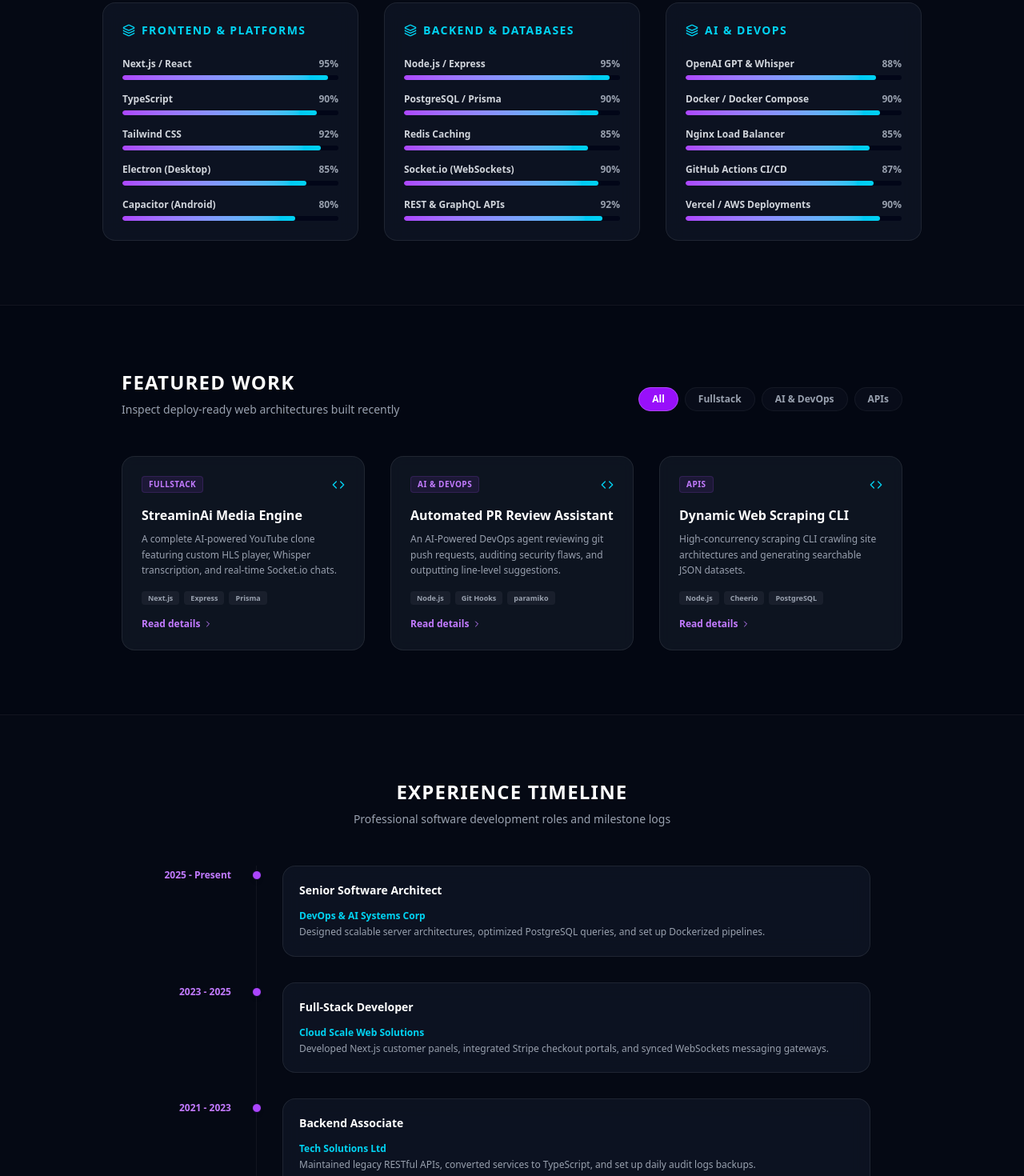
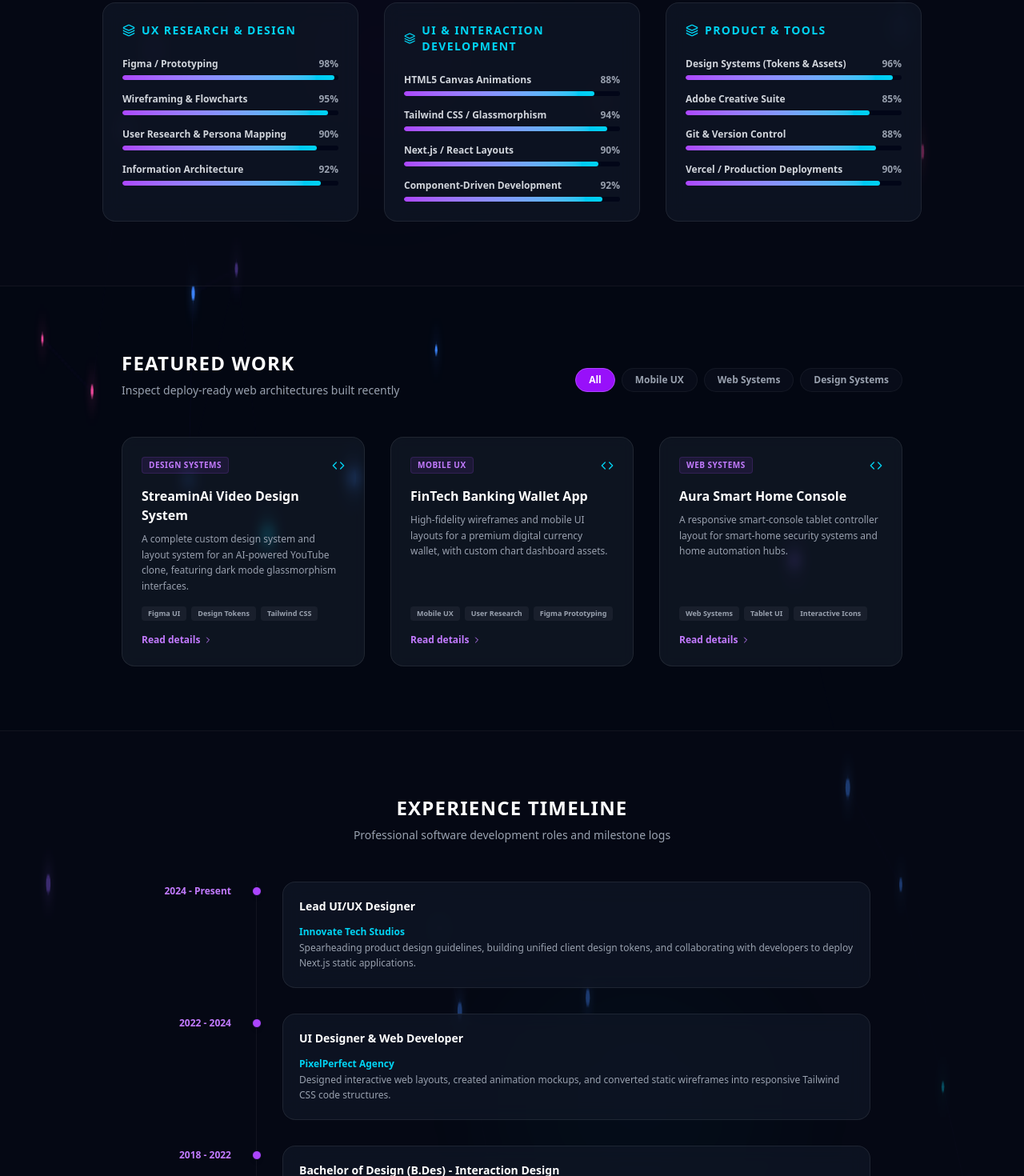
Before and after one commit to nageshmethre/nageshshivajimethre.github.io, a Next.js app: page / in a window 1280 px wide. Shown: the part 920-2390 px from the top of the page at 80% size. Built offline with nearby package versions, Linux system fonts and the light colour scheme.

Commit message:
feat: revamp portfolio to premium UI/UX design with interactive 3D particle canvas and avatar profile picture

```diff
--- a/src/app/page.tsx
+++ b/src/app/page.tsx
@@ -6,6 +6,7 @@ import {
   Send, CheckCircle, Award, Terminal, Calendar, ChevronRight, User
 } from 'lucide-react';
 import { BIOGRAPHY, SKILLS, PROJECTS, TIMELINE, Project } from '../data/portfolioData';
+import InteractiveCanvas from '../components/InteractiveCanvas';
 
 export default function PortfolioPage() {
   const [selectedCategory, setSelectedCategory] = useState<string>('All');
@@ -35,11 +36,14 @@ export default function PortfolioPage() {
   };
 
   return (
-    <div className="min-h-screen bg-[#030712] text-[#f3f4f6] flex flex-col justify-between selection:bg-purple-500/30 selection:text-purple-300">
+    <div className="min-h-screen bg-[#030712] text-[#f3f4f6] flex flex-col justify-between selection:bg-purple-500/30 selection:text-purple-300 relative z-10">
+
+      {/* 3D Orbiting Constellation Canvas */}
+      <InteractiveCanvas />
 
       {/* Glow Backdrops */}
-      <div className="absolute top-1/4 left-1/4 w-80 h-80 bg-purple-600/10 rounded-full blur-3xl -z-10 animate-glow"></div>
-      <div className="absolute bottom-1/4 right-1/4 w-80 h-80 bg-cyan-600/10 rounded-full blur-3xl -z-10 animate-glow" style={{ animationDelay: '3s' }}></div>
+      <div className="absolute top-1/4 left-1/4 w-80 h-80 bg-purple-600/10 rounded-full blur-3xl -z-20 animate-glow"></div>
+      <div className="absolute bottom-1/4 right-1/4 w-80 h-80 bg-cyan-600/10 rounded-full blur-3xl -z-20 animate-glow" style={{ animationDelay: '3s' }}></div>
 
       {/* Header / Nav Bar */}
       <header className="sticky top-0 z-50 w-full glass-panel border-b border-white/5 px-6 py-4 flex items-center justify-between">
@@ -124,8 +128,8 @@ export default function PortfolioPage() {
         <div className="flex justify-center">
           <div className="relative p-1 bg-gradient-to-tr from-purple-500 to-cyan-400 rounded-3xl overflow-hidden shadow-2xl">
             <div className="bg-[#0b0e14] p-6 rounded-[22px] flex flex-col items-center text-center space-y-4 w-72">
-              <div className="p-4 bg-purple-500/10 rounded-full text-purple-400">
-                <User className="h-12 w-12" />
+              <div className="relative w-24 h-24 rounded-full overflow-hidden border-2 border-purple-500/30">
+                <img src="/profile.jpg" className="w-full h-full object-cover" alt="Nagesh Methre Profile" />
               </div>
               <div>
                 <h4 className="font-bold text-white text-lg">{BIOGRAPHY.name}</h4>
@@ -193,7 +197,7 @@ export default function PortfolioPage() {
 
           {/* Categories select tabs */}
           <div className="flex gap-2 overflow-x-auto pb-2">
-            {['All', 'Fullstack', 'AI & DevOps', 'APIs'].map((cat) => (
+            {['All', 'Mobile UX', 'Web Systems', 'Design Systems'].map((cat) => (
               <button
                 key={cat}
                 onClick={() => setSelectedCategory(cat)}
--- /dev/null
+++ b/src/components/InteractiveCanvas.tsx
@@ -0,0 +1,131 @@
+'use client';
+
+import React, { useEffect, useRef } from 'react';
+
+export default function InteractiveCanvas() {
+  const canvasRef = useRef<HTMLCanvasElement | null>(null);
+
+  useEffect(() => {
+    const canvas = canvasRef.current;
+    if (!canvas) return;
+
+    const ctx = canvas.getContext('2d');
+    if (!ctx) return;
+
+    let animationFrameId: number;
+    let width = (canvas.width = window.innerWidth);
+    let height = (canvas.height = window.innerHeight);
+
+    const particles: {
+      x: number;
+      y: number;
+      vx: number;
+      vy: number;
+      radius: number;
+      color: string;
+    }[] = [];
+
+    const colors = ['#8b5cf6', '#06b6d4', '#ec4899', '#3b82f6'];
+
+    // Generate particles with 3D depth illusion (varying radius and velocity)
+    for (let i = 0; i < 45; i++) {
+      const radius = Math.random() * 2 + 1;
+      particles.push({
+        x: Math.random() * width,
+        y: Math.random() * height,
+        vx: (Math.random() - 0.5) * 0.4,
+        vy: (Math.random() - 0.5) * 0.4,
+        radius,
+        color: colors[Math.floor(Math.random() * colors.length)],
+      });
+    }
+
+    const mouse = { x: -1000, y: -1000 };
+
+    const handleMouseMove = (e: MouseEvent) => {
+      mouse.x = e.clientX;
+      mouse.y = e.clientY;
+    };
+
+    const handleMouseLeave = () => {
+      mouse.x = -1000;
+      mouse.y = -1000;
+    };
+
+    const handleResize = () => {
+      if (!canvas) return;
+      width = canvas.width = window.innerWidth;
+      height = canvas.height = window.innerHeight;
+    };
+
+    window.addEventListener('mousemove', handleMouseMove);
+    window.addEventListener('mouseleave', handleMouseLeave);
+    window.addEventListener('resize', handleResize);
+
+    const animate = () => {
+      ctx.clearRect(0, 0, width, height);
+
+      // Draw constellation lines
+      for (let i = 0; i < particles.length; i++) {
+        const p1 = particles[i];
+
+        // Move particle
+        p1.x += p1.vx;
+        p1.y += p1.vy;
+
+        // Bounce on boundaries
+        if (p1.x < 0 || p1.x > width) p1.vx *= -1;
+        if (p1.y < 0 || p1.y > height) p1.vy *= -1;
+
+        // Mouse interaction: attract particles close to mouse
+        const dxMouse = mouse.x - p1.x;
+        const dyMouse = mouse.y - p1.y;
+        const distMouse = Math.sqrt(dxMouse * dxMouse + dyMouse * dyMouse);
+        if (distMouse < 180) {
+          p1.x += dxMouse * 0.01;
+          p1.y += dyMouse * 0.01;
+        }
+
+        // Draw particle
+        ctx.beginPath();
+        ctx.arc(p1.x, p1.y, p1.radius, 0, Math.PI * 2);
+        ctx.fillStyle = p1.color;
+        ctx.shadowBlur = 8;
+        ctx.shadowColor = p1.color;
+        ctx.fill();
+        ctx.shadowBlur = 0; // Reset shadow for line drawings
+
+        // Connect nearby particles
+        for (let j = i + 1; j < particles.length; j++) {
+          const p2 = particles[j];
+          const dx = p1.x - p2.x;
+          const dy = p1.y - p2.y;
+          const dist = Math.sqrt(dx * dx + dy * dy);
+
+          if (dist < 120) {
+            const alpha = (1 - dist / 120) * 0.15;
+            ctx.beginPath();
+            ctx.moveTo(p1.x, p1.y);
+            ctx.lineTo(p2.x, p2.y);
+            ctx.strokeStyle = `rgba(139, 92, 246, ${alpha})`;
+            ctx.lineWidth = 0.5;
+            ctx.stroke();
+          }
+        }
+      }
+
+      animationFrameId = requestAnimationFrame(animate);
+    };
+
+    animate();
+
+    return () => {
+      cancelAnimationFrame(animationFrameId);
+      window.removeEventListener('mousemove', handleMouseMove);
+      window.removeEventListener('mouseleave', handleMouseLeave);
+      window.removeEventListener('resize', handleResize);
+    };
+  }, []);
+
+  return <canvas ref={canvasRef} className="absolute inset-0 w-full h-full pointer-events-none -z-10" />;
+}
--- a/src/data/portfolioData.ts
+++ b/src/data/portfolioData.ts
@@ -5,7 +5,7 @@ export interface Project {
   tags: string[];
   github: string;
   live?: string;
-  category: 'Fullstack' | 'AI & DevOps' | 'APIs';
+  category: 'Mobile UX' | 'Web Systems' | 'Design Systems';
 }
 
 export interface SkillCategory {
@@ -22,8 +22,8 @@ export interface TimelineItem {
 
 export const BIOGRAPHY = {
   name: 'Nagesh Methre',
-  title: 'Senior Full-Stack Engineer & AI Architect',
-  bio: 'Passionate software engineer specializing in building highly scalable web systems, containerized CI/CD pipelines, and deep generative AI integrations. Expert in Next.js, Node.js, and multi-platform native wraps.',
+  title: 'Lead UI/UX Designer & Product Strategist',
+  bio: 'Specializing in crafting human-centered digital experiences. I design interactive wireframes, custom design systems, and responsive layouts that bridge user needs with business goals.',
   socials: {
     github: 'https://github.com/nageshmethre',
     linkedin: 'https://linkedin.com/in/nageshmethre',
@@ -33,82 +33,79 @@ export const BIOGRAPHY = {
 
 export const SKILLS: SkillCategory[] = [
   {
-    category: 'Frontend & Platforms',
+    category: 'UX Research & Design',
     skills: [
-      { name: 'Next.js / React', level: 95 },
-      { name: 'TypeScript', level: 90 },
-      { name: 'Tailwind CSS', level: 92 },
-      { name: 'Electron (Desktop)', level: 85 },
-      { name: 'Capacitor (Android)', level: 80 }
+      { name: 'Figma / Prototyping', level: 98 },
+      { name: 'Wireframing & Flowcharts', level: 95 },
+      { name: 'User Research & Persona Mapping', level: 90 },
+      { name: 'Information Architecture', level: 92 }
     ]
   },
   {
-    category: 'Backend & Databases',
+    category: 'UI & Interaction Development',
     skills: [
-      { name: 'Node.js / Express', level: 95 },
-      { name: 'PostgreSQL / Prisma', level: 90 },
-      { name: 'Redis Caching', level: 85 },
-      { name: 'Socket.io (WebSockets)', level: 90 },
-      { name: 'REST & GraphQL APIs', level: 92 }
+      { name: 'HTML5 Canvas Animations', level: 88 },
+      { name: 'Tailwind CSS / Glassmorphism', level: 94 },
+      { name: 'Next.js / React Layouts', level: 90 },
+      { name: 'Component-Driven Development', level: 92 }
     ]
   },
   {
-    category: 'AI & DevOps',
+    category: 'Product & Tools',
     skills: [
-      { name: 'OpenAI GPT & Whisper', level: 88 },
-      { name: 'Docker / Docker Compose', level: 90 },
-      { name: 'Nginx Load Balancer', level: 85 },
-      { name: 'GitHub Actions CI/CD', level: 87 },
-      { name: 'Vercel / AWS Deployments', level: 90 }
+      { name: 'Design Systems (Tokens & Assets)', level: 96 },
+      { name: 'Adobe Creative Suite', level: 85 },
+      { name: 'Git & Version Control', level: 88 },
+      { name: 'Vercel / Production Deployments', level: 90 }
     ]
   }
 ];
 
 export const PROJECTS: Project[] = [
   {
-    title: 'StreaminAi Media Engine',
-    description: 'A complete AI-powered YouTube clone featuring custom HLS player, Whisper transcription, and real-time Socket.io chats.',
-    longDescription: 'A production-ready media sharing site compiled into native desktop (Electron) and mobile (Capacitor) apps. Includes recursive comments validation, AI smart tag recommendations, and Stripe payment triggers.',
-    tags: ['Next.js', 'Express', 'Prisma', 'Socket.io', 'OpenAI'],
+    title: 'StreaminAi Video Design System',
+    description: 'A complete custom design system and layout system for an AI-powered YouTube clone, featuring dark mode glassmorphism interfaces.',
+    longDescription: 'Developed atomic components, grid tokens, and interactive canvas components for real-time video streaming panels. Included responsive grids and micro-interactions optimized for video players.',
+    tags: ['Figma UI', 'Design Tokens', 'Tailwind CSS', 'Atomic Components'],
     github: 'https://github.com/nageshmethre/StreaminAi',
-    live: 'https://frontend-steel-phi-91.vercel.app',
-    category: 'Fullstack'
+    live: 'https://nagesh-portfolio-lime.vercel.app',
+    category: 'Design Systems'
   },
   {
-    title: 'Automated PR Review Assistant',
-    description: 'An AI-Powered DevOps agent reviewing git push requests, auditing security flaws, and outputting line-level suggestions.',
-    longDescription: 'Monitors commits to scan for CVEs and hardcoded secrets. Outputs refactoring blocks containing markdown code comparisons directly to team developer dashboards.',
-    tags: ['Node.js', 'Git Hooks', 'paramiko', 'OpenAI API', 'Elasticsearch'],
-    github: 'https://github.com/nageshmethre/StreaminAi',
-    category: 'AI & DevOps'
+    title: 'FinTech Banking Wallet App',
+    description: 'High-fidelity wireframes and mobile UI layouts for a premium digital currency wallet, with custom chart dashboard assets.',
+    longDescription: 'Conducted user interviews, designed user journeys, mapped dashboard navigation structures, and built interactive mobile prototypes focusing on transaction transparency.',
+    tags: ['Mobile UX', 'User Research', 'Figma Prototyping', 'Usability Testing'],
+    github: 'https://github.com/nageshmethre/nageshshivajimethre.github.io',
+    category: 'Mobile UX'
   },
   {
-    title: 'Dynamic Web Scraping CLI',
-    description: 'High-concurrency scraping CLI crawling site architectures and generating searchable JSON datasets.',
-    longDescription: 'Bypasses standard client protections and handles cookies sessions routing. Stores scraped results dynamically into PostgreSQL indexing databases.',
-    tags: ['Node.js', 'Cheerio', 'PostgreSQL', 'Commander.js'],
-    github: 'https://github.com/nageshmethre/StreaminAi',
-    category: 'APIs'
+    title: 'Aura Smart Home Console',
+    description: 'A responsive smart-console tablet controller layout for smart-home security systems and home automation hubs.',
+    longDescription: 'Created customizable grid dashboards, mapped interactive security status nodes, and built animated device controllers using clean vector icons and smooth transition styles.',
+    tags: ['Web Systems', 'Tablet UI', 'Interactive Icons', 'Responsive Layout'],
+    github: 'https://github.com/nageshmethre/nageshshivajimethre.github.io',
+    category: 'Web Systems'
   }
 ];
 
 export const TIMELINE: TimelineItem[] = [
   {
-    year: '2025 - Present',
-    role: 'Senior Software Architect',
-    company: 'DevOps & AI Systems Corp',
-    description: 'Designed scalable server architectures, optimized PostgreSQL queries, and set up Dockerized pipelines.'
+    year: '2024 - Present',
+    role: 'Lead UI/UX Designer',
+    company: 'Innovate Tech Studios',
+    description: 'Spearheading product design guidelines, building unified client design tokens, and collaborating with developers to deploy Next.js static applications.'
   },
   {
-    year: '2023 - 2025',
-    role: 'Full-Stack Developer',
-    company: 'Cloud Scale Web Solutions',
-    description: 'Developed Next.js customer panels, integrated Stripe checkout portals, and synced WebSockets messaging gateways.'
+    year: '2022 - 2024',
+    role: 'UI Designer & Web Developer',
+    company: 'PixelPerfect Agency',
+    description: 'Designed interactive web layouts, created animation mockups, and converted static wireframes into responsive Tailwind CSS code structures.'
   },
   {
-    year: '2021 - 2023',
-    role: 'Backend Associate',
-    company: 'Tech Solutions Ltd',
-    description: 'Maintained legacy RESTful APIs, converted services to TypeScript, and set up daily audit logs backups.'
+    year: '2018 - 2022',
+    role: 'Bachelor of Design (B.Des) - Interaction Design',
+    company: 'Karnataka State University Quota',
+    description: 'Studied design methodologies, color theories, typography scales, accessibility guidelines, and interactive human-computer interfaces.'
   }
 ];
```
Also changed, not shown: public/profile.jpg (added).
